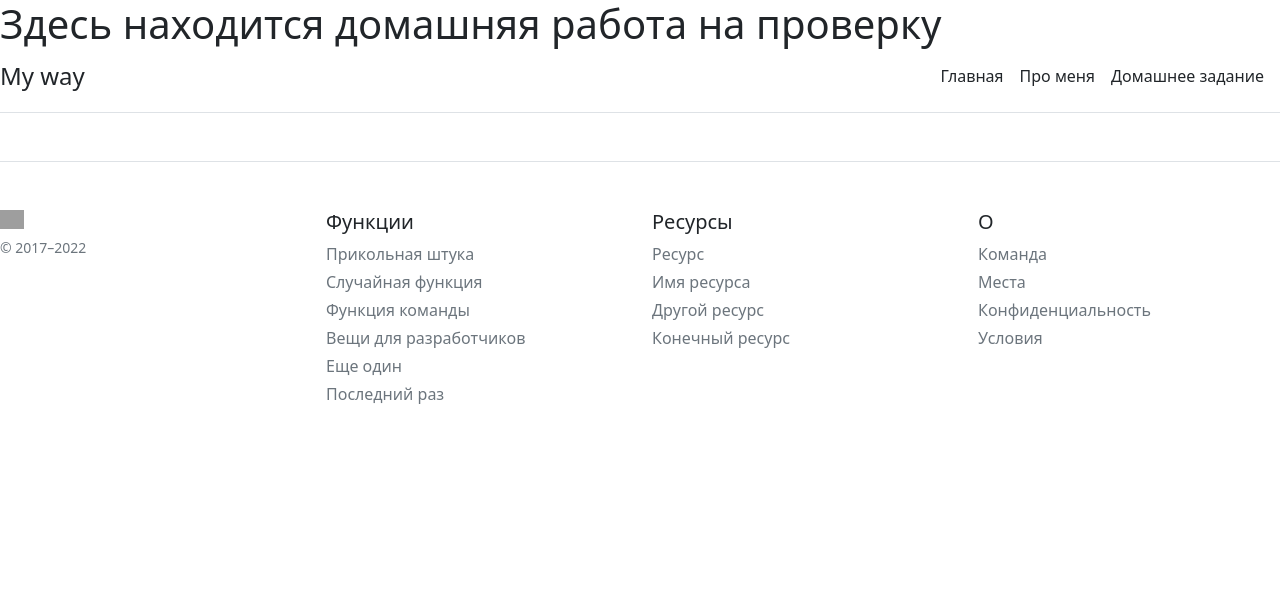
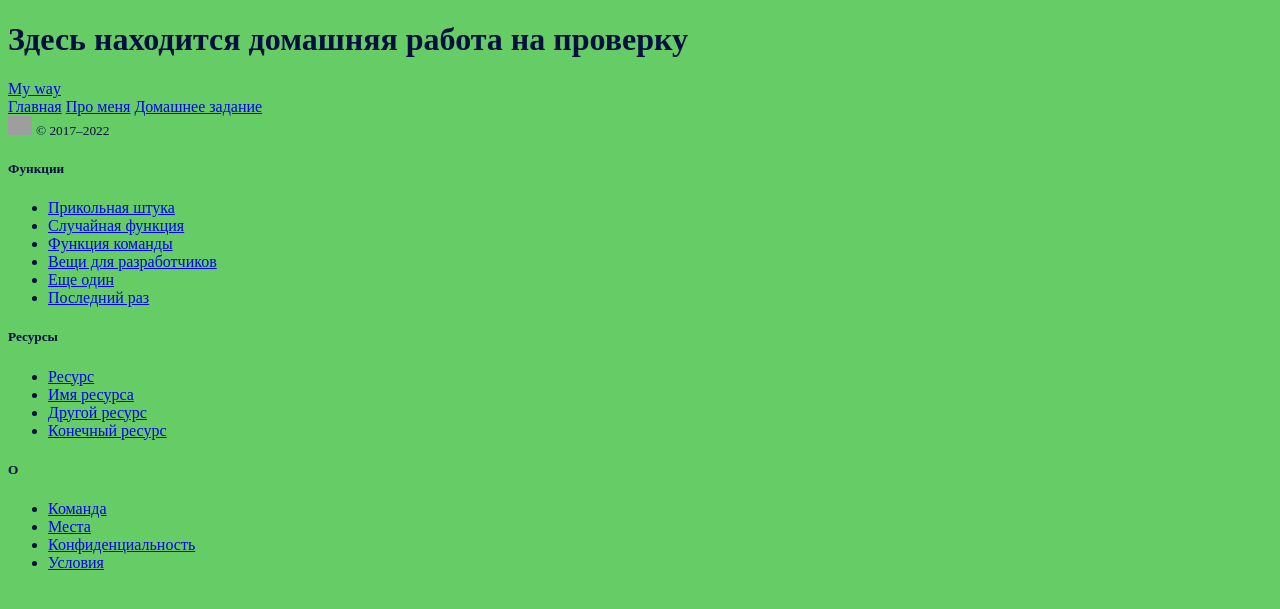
Before and after one commit to NataliyaChyi/Flaskblog, a Flask app: page /home_work in a window 1280 px wide. Shown: the top 609 px of the page. Run offline with Flask 2, Linux system fonts and the light colour scheme; grey boxes are pictures that could not be loaded.

Commit message:
problem css

```diff
--- a/app.py
+++ b/app.py
@@ -1,5 +1,5 @@
 from flask import Flask, render_template, url_for
-
+# <body style="color:#ff1c36">Страничка обо мне!:)</body>
 
 app = Flask(__name__)
 
--- a/static/CSS/main.css
+++ b/static/CSS/main.css
@@ -0,0 +1,10 @@
+body {
+background:#66cc66
+}
+.fon_text {
+background:#339933;
+color:#ffffff
+}
+# Хочу поставить картинку на заставку = не выходит... как?
+
+<body style="background-image:url_for('static', filename='css/img_3.jpg')"></body>
--- a/templates/about.html
+++ b/templates/about.html
@@ -5,5 +5,7 @@ Cтраница обо мне
 {% endblock %}
 
 {% block body %}
+
 <h1>Страничка обо мне!:)</h1>
+
 {% endblock %}
--- a/templates/base.html
+++ b/templates/base.html
@@ -5,7 +5,9 @@
     <meta name="viewport"
           content="width=device-width, user-scalable=no, initial-scale=1.0, maximum-scale=1.0, minimum-scale=1.0">
     <meta http-equiv="X-UA-Compatible" content="ie=edge">
-    <link rel="stylesheet" href="https://cdn.jsdelivr.net/npm/bootstrap@5.1.3/dist/css/bootstrap.min.css">
+<!--    <link rel="stylesheet" href="https://cdn.jsdelivr.net/npm/bootstrap@5.1.3/dist/css/bootstrap.min.css">-->
+    <link style="background-image:url_for('static', filename='css/img_3.jpg')">
+
 
     <title>{% block title %}{% endblock %}</title>
 </head>
@@ -13,13 +15,13 @@
     {% block body %}{% endblock %}
         <div class="d-flex flex-column flex-md-row align-items-center pb-3 mb-4 border-bottom">
       <a href="/" class="d-flex align-items-center text-dark text-decoration-none">
-        <span class="fs-4"><font style="vertical-align: inherit;"><font style="vertical-align: inherit;">My way</font></font></span>
+        <span class="fs-4"><body style="color:#ff6c36"><font style="vertical-align: inherit;"><font style="vertical-align: inherit;">My way</font></font></span>
       </a>
 
       <nav class="d-inline-flex mt-2 mt-md-0 ms-md-auto">
         <a class="me-3 py-2 text-dark text-decoration-none" href="/">Главная</a>
         <a class="me-3 py-2 text-dark text-decoration-none" href="/about">Про меня</a>
-        <a class="me-3 py-2 text-dark text-decoration-none" href="/about">Домашнее задание</a>
+        <a class="me-3 py-2 text-dark text-decoration-none" href="/home_work">Домашнее задание</a>
       </nav>
     </div>
 </body>
--- a/templates/home_work.html
+++ b/templates/home_work.html
@@ -5,5 +5,8 @@
 {% endblock %}
 
 {% block body %}
+<body style="color:#000f40"></body>
 <h1>Здесь находится домашняя работа на проверку</h1>
+<link rel="stylesheet" href="{{ url_for('static', filename='css/main.css')}}">
+
 {% endblock %}
--- a/templates/index.html
+++ b/templates/index.html
@@ -5,5 +5,6 @@
 {% endblock %}
 
 {% block body %}
-<h1>Основная страница</h1>
+
+<h1 style ="background-color:#000f40">Основная страница</h1>
 {% endblock %}
```
Also changed, not shown: static/CSS/img_3.jpg (added).
